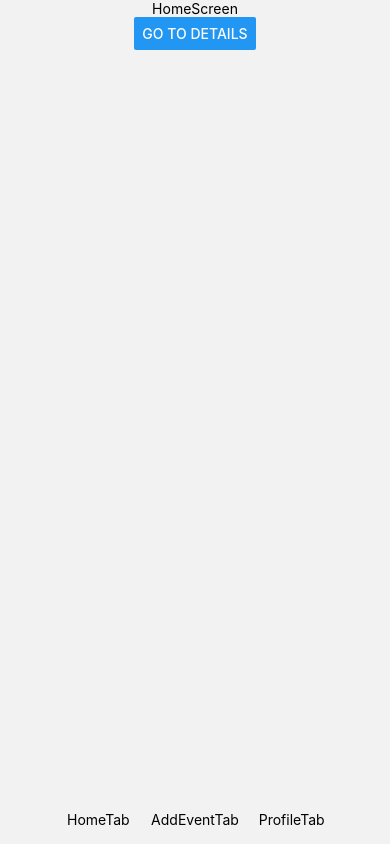
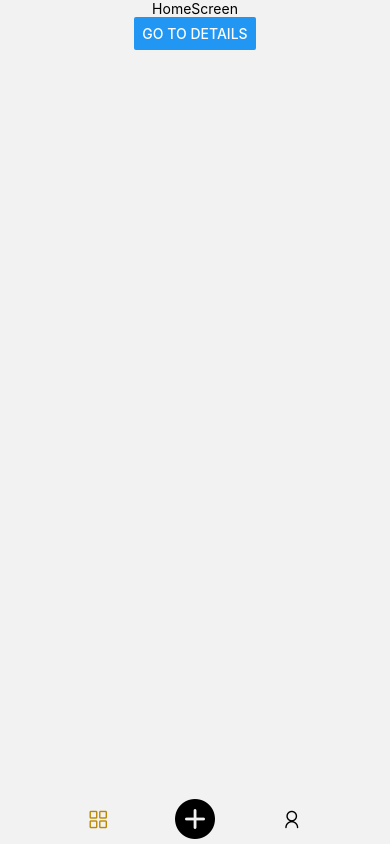
Before and after one commit to piomacho/lets-meet, a React Native app: screen /HomeTab in a window 390 px wide. Built offline with nearby package versions, Linux system fonts and the light colour scheme.

Commit message:
add icons

```diff
--- a/src/navigation/CustomTabBar/CustomTabBar.tsx
+++ b/src/navigation/CustomTabBar/CustomTabBar.tsx
@@ -1,9 +1,9 @@
 import * as React from 'react';
-import { View, TouchableOpacity, StyleSheet, Text } from 'react-native';
+import { View, TouchableOpacity, StyleSheet } from 'react-native';
 import { observer } from 'mobx-react-lite';
 import { useSafeAreaInsets } from 'react-native-safe-area-context';
 import { useAppState } from '@src/state/appState';
-// import Icon from 'react-native-vector-icons/AntDesign';
+import Icon from 'react-native-vector-icons/AntDesign';
 
 export const BOTTOM_NAV_HEIGHT = 50;
 
@@ -35,27 +35,24 @@ export const CustomTabBar = observer(() => {
             <View style={styles.customTabBarWrapper}>
                 <CustomTabBarButton
                     icon={
-                        <Text>HomeTab</Text>
-                        // <Icon name="appstore-o" size={20} color={currentTabName === 'HomeTab' ? '#bb8800' : '#000'} />
+                        <Icon name="appstore-o" size={20} color={currentTabName === 'HomeTab' ? '#bb8800' : '#000'} />
                     }
                     isActive={currentTabName === 'HomeTab'}
                     onRedirect={navigateToHome}
                 />
                 <CustomTabBarButton
                     icon={
-                        <Text>AddEventTab</Text>
-                        // <Icon
-                        //     name="pluscircle"
-                        //     size={40}
-                        //     color={currentTabName === 'AddEventTab' ? '#bb8800' : '#000'}
-                        // />
+                        <Icon
+                            name="pluscircle"
+                            size={40}
+                            color={currentTabName === 'AddEventTab' ? '#bb8800' : '#000'}
+                        />
                     }
                     isActive={currentTabName === 'AddEventTab'}
                     onRedirect={navigateToAddEvent}
                 />
                 <CustomTabBarButton
-                    // icon={<Icon name="user" size={20} color={currentTabName === 'ProfileTab' ? '#bb8800' : '#000'} />}
-                    icon={<Text>ProfileTab</Text>}
+                    icon={<Icon name="user" size={20} color={currentTabName === 'ProfileTab' ? '#bb8800' : '#000'} />}
                     isActive={currentTabName === 'ProfileTab'}
                     onRedirect={navigateToProfile}
                 />
--- a/src/navigation/NavigationUtils/GoBackButton.tsx
+++ b/src/navigation/NavigationUtils/GoBackButton.tsx
@@ -1,11 +1,9 @@
 import * as React from 'react';
 import { useAppState } from '@src/state/appState';
 import { observer } from 'mobx-react-lite';
-import { Text } from 'react-native';
-// import Icon from 'react-native-vector-icons/AntDesign';
+import Icon from 'react-native-vector-icons/AntDesign';
 
 export const GoBackButton = observer(() => {
     const { routerState } = useAppState();
-    return <Text onPress={routerState.goBack}>BACK</Text>;
-    // return <Icon name="arrowleft" size={20} color="#000" onPress={routerState.goBack} />;
+    return <Icon name="arrowleft" size={20} color="#000" onPress={routerState.goBack} />;
 });
```
Also changed, not shown: 3 other files (tests, documents, lock files or other folders).
